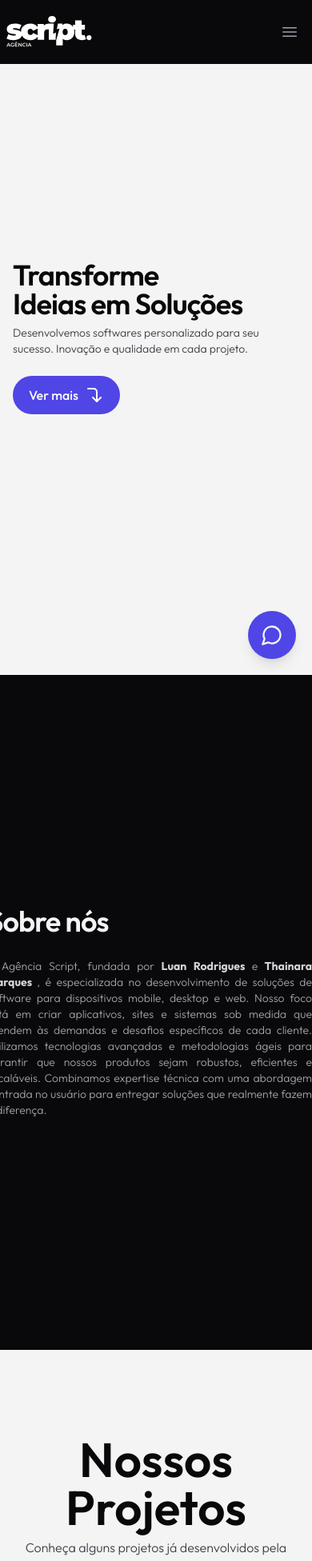
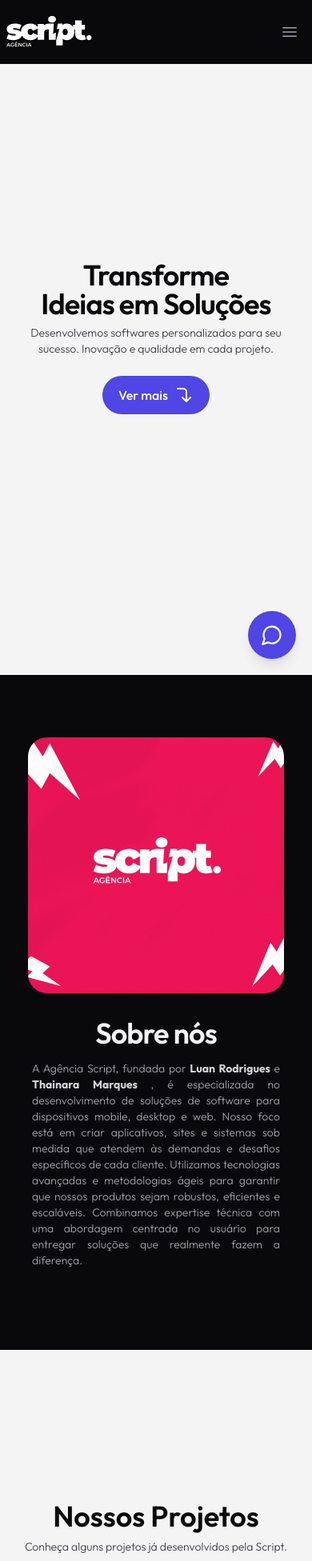
Before and after one commit to AgenciaScript/siteagenciascript, a React (Vite) app: page / in a window 390 px wide. Shown: the top 1952 px of the page at 80% size. Built offline with nearby package versions, Linux system fonts and the light colour scheme.

Commit message:
responsividade concluida

```diff
--- a/src/App.jsx
+++ b/src/App.jsx
@@ -22,7 +22,7 @@ function App() {
             <ProjectSection />
             <ContactsSection />
             <FooterSection />
-            <div className="fixed bottom-6 right-6 z-49">
+            <div className="fixed bottom-6 right-6 z-50">
                 <SpeedDial />
             </div>
         </>
--- a/src/components/modal.jsx
+++ b/src/components/modal.jsx
@@ -7,14 +7,14 @@ const Modal = ({ isOpen, onClose, name, description, imageUrl, linkedInUrl, emai
     return (
         <div className="fixed inset-0 flex items-center justify-center z-50 p-4 transition-opacity duration-300 ease-in-out">
             <div className="absolute inset-0 bg-black opacity-50 transition-opacity duration-300 ease-in-out" onClick={onClose}></div>
-            <div className="bg-white rounded-lg shadow-lg max-w-2xl mx-auto p-8 z-10 flex relative transform transition-transform duration-300 ease-in-out scale-95">
+            <div className="bg-white rounded-lg shadow-lg max-w-2xl w-full p-6 md:p-8 z-10 flex flex-col md:flex-row relative transform transition-transform duration-300 ease-in-out scale-95">
                 <button className="absolute top-2 right-2 text-gray-500 hover:text-gray-700" onClick={onClose}>
                     <X size={24} />
                 </button>
-                <img src={imageUrl} alt={`${name}`} className="w-40 h-56 object-cover rounded-xl mr-6" />
+                <img src={imageUrl} alt={`${name}`} className="w-full md:w-40 h-56 object-cover rounded-xl mb-4 md:mb-0 md:mr-6" />
                 <div>
                     <h2 className="text-2xl font-bold mb-4">{name}</h2>
-                    <p className="text-gray-700 text-sm">{description}</p>
+                    <p className="text-gray-700 text-sm text-justify">{description}</p>
                     <div className="flex space-x-4 mt-4">
                         <a href={linkedInUrl} target="_blank" rel="noopener noreferrer" className="flex items-center justify-center bg-blue-600 rounded-full p-2 text-white hover:bg-blue-700 transition duration-300">
                             <Linkedin size={20} />
--- a/src/components/navbar.jsx
+++ b/src/components/navbar.jsx
@@ -26,7 +26,7 @@ const Navbar = ({ activeSection, setMenuOpen, menuOpen }) => {
                             <a href="#inicio" className={`rounded-full px-3 py-2 text-sm font-medium ${activeSection === 'inicio' ? 'bg-indigo-600 text-white' : 'text-zinc-300 hover:bg-zinc-700 hover:text-white'} transition-all`}>Início</a>
                             <a href="#sobreNos" className={`rounded-full px-3 py-2 text-sm font-medium ${activeSection === 'sobreNos' ? 'bg-indigo-600 text-white' : 'text-zinc-300 hover:bg-zinc-700 hover:text-white'} transition-all`}>Sobre nós</a>
                             <a href="#projetos" className={`rounded-full px-3 py-2 text-sm font-medium ${activeSection === 'projetos' ? 'bg-indigo-600 text-white' : 'text-zinc-300 hover:bg-zinc-700 hover:text-white'} transition-all`}>Projetos</a>
-                            <a href="#" className={`rounded-full px-3 py-2 text-sm font-medium ${activeSection === 'contatos' ? 'bg-indigo-600 text-white' : 'text-zinc-300 hover:bg-zinc-700 hover:text-white'} transition-all`}>Contatos</a>
+                            <a href="#contatos" className={`rounded-full px-3 py-2 text-sm font-medium ${activeSection === 'contatos' ? 'bg-indigo-600 text-white' : 'text-zinc-300 hover:bg-zinc-700 hover:text-white'} transition-all`}>Contatos</a>
                         </div>
                     </div>
                 </div>
@@ -36,7 +36,7 @@ const Navbar = ({ activeSection, setMenuOpen, menuOpen }) => {
                     <a href="#inicio" className={`block rounded-full px-3 py-2 text-base font-medium ${activeSection === 'inicio' ? 'bg-indigo-600 text-white' : 'text-zinc-300 hover:bg-zinc-700 hover:text-white'} transition-all`}>Início</a>
                     <a href="#sobreNos" className={`block rounded-full px-3 py-2 text-base font-medium ${activeSection === 'sobreNos' ? 'bg-indigo-600 text-white' : 'text-zinc-300 hover:bg-zinc-700 hover:text-white'} transition-all`}>Sobre nós</a>
                     <a href="#projetos" className={`block rounded-full px-3 py-2 text-base font-medium ${activeSection === 'projetos' ? 'bg-indigo-600 text-white' : 'text-zinc-300 hover:bg-zinc-700 hover:text-white'} transition-all`}>Projetos</a>
-                    <a href="#" className={`block rounded-full px-3 py-2 text-base font-medium ${activeSection === 'contatos' ? 'bg-indigo-600 text-white' : 'text-zinc-300 hover:bg-zinc-700 hover:text-white'} transition-all`}>Contatos</a>
+                    <a href="#contatos" className={`block rounded-full px-3 py-2 text-base font-medium ${activeSection === 'contatos' ? 'bg-indigo-600 text-white' : 'text-zinc-300 hover:bg-zinc-700 hover:text-white'} transition-all`}>Contatos</a>
                 </div>
             </div>
         </nav>
--- a/src/sections/aboutUsSection.jsx
+++ b/src/sections/aboutUsSection.jsx
@@ -35,23 +35,24 @@ export function AboutUsSection() {
     };
 
     return (
-        <section id="sobreNos" className="relative min-h-screen flex items-center overflow-hidden bg-zinc-950">
-            <div className="grid max-w-screen-xl mx-auto lg:gap-8 xl:gap-0 lg:py-16 lg:grid-cols-12 w-full relative z-10">
-                <div className="hidden lg:col-span-5 lg:flex items-center justify-center">
-                    <div className="w-96 h-96 rounded-3xl flex items-center justify-center">
-                        <img src="./src/assets/gif/logosAgencia.gif" alt="" className="w-full h-full object-cover rounded-3xl" />
+        <section id="sobreNos" className="relative min-h-screen flex items-center overflow-hidden bg-zinc-950 px-4 md:px-8 lg:px-16">
+            <div className="grid max-w-screen-xl mx-auto gap-8 md:gap-8 xl:gap-0 md:py-16 grid-cols-1 md:grid-cols-12 w-full relative z-0">
+                <div className="md:col-span-5 flex items-center justify-center md:mb-0">
+                    <div className="w-80 h-80 md:w-96 md:h-96 rounded-3xl flex items-center justify-center">
+                        <img src="./src/assets/gif/logosAgencia.gif" alt="Agência GIF" className="w-full h-full object-cover rounded-3xl" />
                     </div>
                 </div>
-                <div className="lg:col-span-7 flex flex-col items-start text-left -ml-4">
-                    <h1 className="max-w-2xl mb-2 text-4xl font-semibold tracking-tight leading-none md:text-5xl xl:text-6xl text-zinc-100">
+                <div className="md:col-span-7 flex flex-col items-center text-center md:items-start md:text-left px-6 md:px-1">
+                    <h1 className="max-w-2xl mb-4 text-4xl font-semibold tracking-tight leading-none md:text-5xl xl:text-6xl text-zinc-100">
                         Sobre nós
                     </h1>
-                    <p className="max-w-2xl font-light text-zinc-400 lg:mb-8 text-sm md:text-base lg:text-lg text-justify mt-5">
+                    <p className="max-w-2xl font-light text-zinc-400 mb-6 text-sm md:text-base lg:text-lg text-justify">
                         A Agência Script, fundada por
                         <span className="font-bold text-zinc-300 cursor-pointer" onClick={() => handleOpenModal(miniCurriculos[0])}> Luan Rodrigues </span>
                         e
                         <span className="font-bold text-zinc-300 cursor-pointer" onClick={() => handleOpenModal(miniCurriculos[1])}> Thainara Marques </span>, é especializada no desenvolvimento de soluções de software para dispositivos mobile, desktop e web. Nosso foco está em criar aplicativos, sites e sistemas sob medida que atendem às demandas e desafios específicos de cada cliente. Utilizamos tecnologias avançadas e metodologias ágeis para garantir que nossos produtos sejam robustos, eficientes e escaláveis. Combinamos expertise técnica com uma abordagem centrada no usuário para entregar soluções que realmente fazem a diferença.
                     </p>
+                </div>
                 <Modal
                     isOpen={isModalOpen}
                     onClose={handleCloseModal}
@@ -62,7 +63,6 @@ export function AboutUsSection() {
                     email={currentCurriculo.email}
                 />
             </div>
-            </div>
         </section>
     );
 }
--- a/src/sections/contactsSection.jsx
+++ b/src/sections/contactsSection.jsx
@@ -54,10 +54,10 @@ export function ContactsSection() {
             <Alert isOpen={isAlertOpen} message={alertMessage} onClose={closeAlert} />
             <div className="container mx-auto px-4">
                 <div className="mt-32 mb-24">
-                    <h2 className="text-6xl font-semibold text-zinc-100 text-center mb-2">
+                    <h2 className="max-w-2xl mb-4 text-4xl font-semibold tracking-tight leading-none md:text-5xl xl:text-6xl text-zinc-100 text-center mx-auto">
                         Nos Conte Sua Ideia
                     </h2>
-                    <p className="max-w-screen-lg mx-auto font-light text-zinc-400 text-center lg:mb-8 text-base lg:text-lg mb-12">
+                    <p className="max-w-2xl font-light text-zinc-400 mb-6 text-sm md:text-base lg:text-lg text-center mx-auto">
                         Conte-nos sobre seu projeto. Preencha o formulário e entraremos em contato para transformá-lo em realidade. Atendemos presencialmente na Serra da Ibiapaba, Ceará.
                     </p>
                 </div>
--- a/src/sections/homeSection.jsx
+++ b/src/sections/homeSection.jsx
@@ -4,20 +4,20 @@ import { CornerRightDown } from 'lucide-react';
 export function HomeSection() {
     return (
         <section id="inicio" className="relative min-h-screen flex items-center overflow-hidden bg-zinc-100">
-            <div className="grid max-w-screen-xl px-4 py-8 mx-auto lg:gap-8 xl:gap-0 lg:py-16 lg:grid-cols-12 w-full relative z-10">
-                <div className="lg:col-span-7 flex flex-col justify-center">
-                    <h1 className="max-w-2xl mb-2 text-4xl font-semibold tracking-tight leading-none md:text-5xl xl:text-6xl text-zinc-950">
+            <div className="grid max-w-screen-xl px-4 py-8 mx-auto lg:gap-8 xl:gap-0 lg:py-16 xl:grid-cols-12 w-full relative z-1">
+                <div className="xl:col-span-7 flex flex-col justify-center items-center xl:items-start text-center xl:text-left">
+                    <h1 className="max-w-2xl mb-2 text-4xl font-semibold tracking-tight leading-none sm:text-5xl md:text-5xl xl:text-6xl text-zinc-950">
                         Transforme<br />Ideias em Soluções
                     </h1>
-                    <p className="max-w-xl font-light text-zinc-700 lg:mb-8 text-sm md:text-base lg:text-lg">
-                        Desenvolvemos softwares personalizado para seu sucesso. Inovação e qualidade em cada projeto.
+                    <p className="max-w-lg font-light text-zinc-700 xl:mb-8 text-sm md:text-base xl:text-md">
+                        Desenvolvemos softwares personalizados para seu sucesso. Inovação e qualidade em cada projeto.
                     </p>
                     <a href="#sobreNos" className="transform hover:scale-110 relative mt-6 inline-flex items-center justify-center px-5 py-3 text-base font-medium text-white rounded-full bg-indigo-600 hover:bg-indigo-700 focus:ring-4 focus:ring-indigo-800 transition-all max-w-fit">
                         Ver mais
                         <CornerRightDown className="ml-2" />
                     </a>
                 </div>
-                <div className="hidden lg:col-span-5 lg:flex items-center justify-center">
+                <div className="hidden xl:col-span-5 xl:flex items-center justify-center">
                     <div className="grid grid-cols-2 gap-3">
                         <div className="relative w-60 h-60 rounded-2xl bg-center bg-gradient-to-tl from-indigo-500 to-indigo-900 transition transform hover:scale-95 hover:brightness-110">
                             <span className="absolute bottom-6 left-6 text-white text-3xl font-semibold tracking-tight leading-none select-none">
--- a/src/sections/projectSection.jsx
+++ b/src/sections/projectSection.jsx
@@ -1,4 +1,3 @@
-
 import React from 'react';
 import { Swiper, SwiperSlide } from 'swiper/react';
 import CardProject from '../components/cardProject';
@@ -10,28 +9,34 @@ export function ProjectSection() {
     return (
         <section id="projetos" className="relative min-h-screen flex items-center overflow-hidden bg-zinc-100">
             <div className="container mx-auto px-4">
-                <div className="mb-24">
-                    <h1 className="text-6xl font-semibold text-zinc-950 text-center mb-2">
+                <div className="mb-12 sm:mb-24">
+                    <h1 className="text-4xl sm:text-6xl font-semibold text-zinc-950 text-center mb-2">
                         Nossos Projetos
                     </h1>
-                    <p className="max-w-screen-xl mx-auto font-light text-zinc-700 text-center lg:mb-8 text-base lg:text-lg mb-12">
+                    <p className="max-w-screen-xl mx-auto font-light text-zinc-700 text-center lg:mb-8 text-sm sm:text-base lg:text-lg mb-8 sm:mb-12">
                         Conheça alguns projetos já desenvolvidos pela Script.
                     </p>
                 </div>
 
                 <div className="flex justify-center mx-auto">
-                    <Swiper className="mt-24-12 max-w-screen-xl mx-auto" modules={[Pagination]} pagination={{ dynamicBullets: true }} spaceBetween={20} slidesPerView={1}
+                    <Swiper
+                        className="max-w-screen-xl mx-auto"
+                        modules={[Pagination]}
+                        pagination={{ dynamicBullets: true }}
+                        spaceBetween={20}
+                        slidesPerView={1}
                         breakpoints={{
-                            300: {
+                            640: {
                                 slidesPerView: 1,
                             },
-                            800: {
+                            768: {
                                 slidesPerView: 2,
                             },
-                            1200: {
+                            1024: {
                                 slidesPerView: 3,
                             },
-                        }}>
+                        }}
+                    >
                         <SwiperSlide>
                             <CardProject
                                 title="Projeto 1"
```
Also changed, not shown: src/components/cardProject.jsx (+6 -6 lines). Lines whose indentation alone changed are shown as unchanged.
